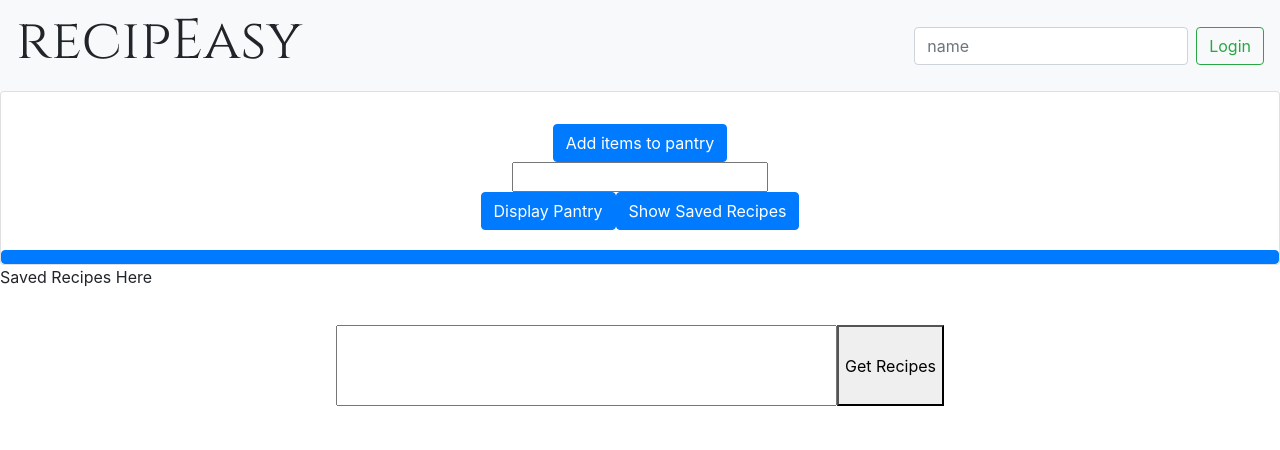
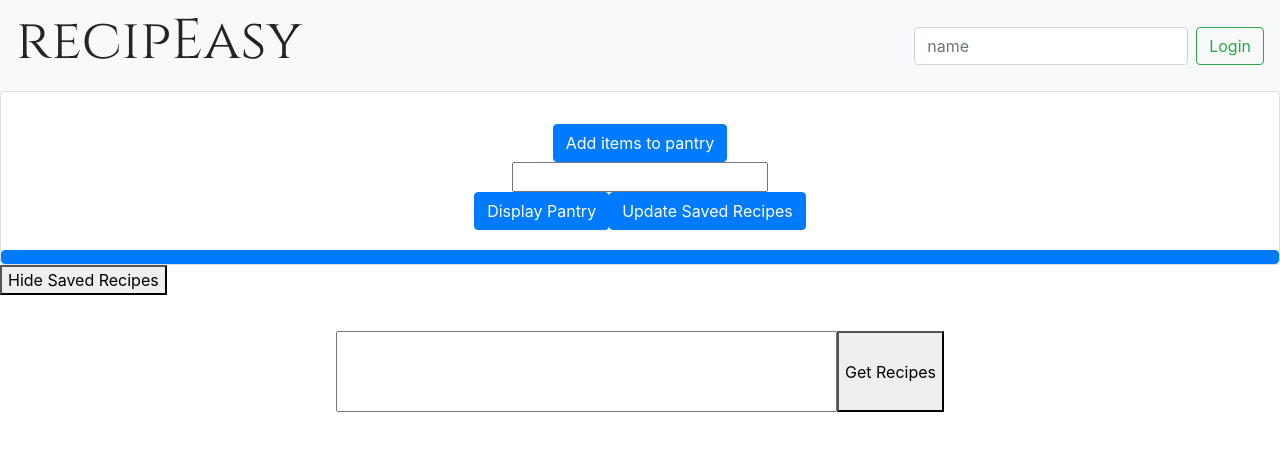
Before and after one commit to therealarcher/final, a React (Create React App) app in the folder front_react_state/: page / in a window 1280 px wide. Shown: the top 450 px of the page. Built offline with nearby package versions, Linux system fonts and the light colour scheme.

Commit message:
Added hide saved recipes toggle

```diff
--- a/front_react_state/src/NavCard.js
+++ b/front_react_state/src/NavCard.js
@@ -7,7 +7,7 @@ import IngredientModal from './components/IngredientModal';
 import Navbar from 'react-bootstrap/Navbar';
 import './styles/Card.css';
 import NewUser from './components/NewUser';
-
+import Toggle from './utilities/Toggle';
 class NavCard extends Component {
   constructor() {
     super();
@@ -90,7 +90,6 @@ class NavCard extends Component {
   render() {
     return (
       <div>
-        <Fragment>
         <Navbar bg="light" expand="lg">
           {/* <Navbar.Brand href="#home">RecipEasy</Navbar.Brand> */}
           <h1 class="main-title">recipEasy</h1>
@@ -118,7 +117,6 @@ class NavCard extends Component {
           </Fragment>
         </Navbar>
 
-          <Fragment>
         <div>
           <Card key={uuidv4} className="Card-container">
             <Card.Body>
@@ -139,7 +137,7 @@ class NavCard extends Component {
               </Fragment>
               <Fragment>
                 <Button onClick={this.getSavedRecipes} type="submit">
-                      Show Saved Recipes
+                  Update Saved Recipes
                 </Button>
               </Fragment>
               <Fragment>
@@ -154,21 +152,31 @@ class NavCard extends Component {
           </Card>
         </div>
 
-            <div>Saved Recipes Here</div>
+        <Toggle
+          render={({ on, toggle }) => (
+            <div>
+              {on && (
+                <div>
                   <Row>
                     {this.state.savedRecipes.map((savedRecipe) => {
                       return (
+                        <Fragment>
                           <RecipeView
                             key={savedRecipe.id}
                             id={savedRecipe.id}
                             name={savedRecipe.name}
                             image={savedRecipe.image}
                           />
+                        </Fragment>
                       );
                     })}
                   </Row>
-          </Fragment>
-        </Fragment>
+                </div>
+              )}
+              <button onClick={toggle}>Hide Saved Recipes</button>
+            </div>
+          )}
+        />
       </div>
     );
   }
--- a/front_react_state/src/utilities/Toggle.js
+++ b/front_react_state/src/utilities/Toggle.js
@@ -1,5 +1,5 @@
 import { Component } from 'react';
-
+import React from 'react';
 export default class Toggle extends Component {
   state = { on: false };
   toggle = () => {
@@ -8,10 +8,14 @@ export default class Toggle extends Component {
     });
   };
   render() {
-    const { children } = this.props;
-    return children({
-      on: this.state.on,
-      toggle: this.toggle
-    });
+    const { render } = this.props;
+    return (
+      <div>
+        {render({
+          on: this.state.on,
+          toggle: this.toggle
+        })}
+      </div>
+    );
   }
 }
```
Lines whose indentation alone changed are shown as unchanged.
